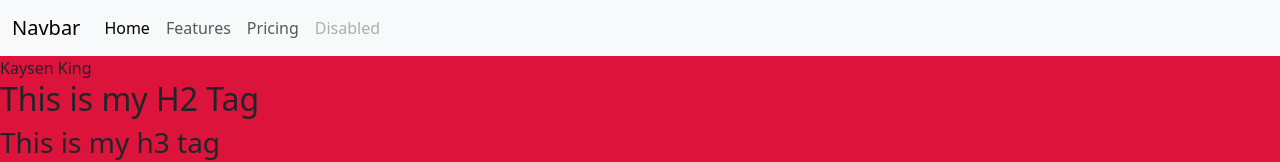
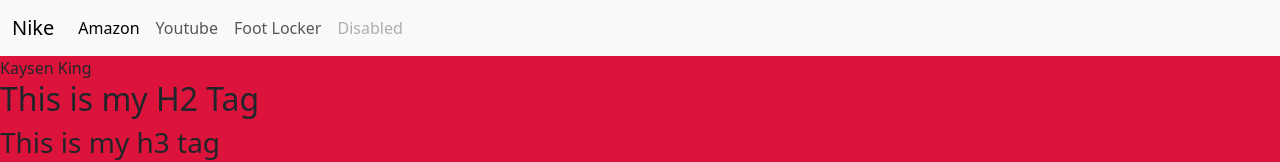
Before and after one commit to Kaysen668/kaysen-king, a plain HTML site: page index.html in a window 1280 px wide. Shown: the top 162 px of the page. Drawn offline with nearby package versions, Linux system fonts and the light colour scheme.

Commit message:
updates to navbar

```diff
--- a/index.html
+++ b/index.html
@@ -16,20 +16,20 @@
 <body>
     <nav class="navbar navbar-expand-lg bg-body-tertiary">
         <div class="container-fluid">
-          <a class="navbar-brand" href="#">Navbar</a>
+          <a class="navbar-brand" href="https://www.nike.com">Nike</a>
           <button class="navbar-toggler" type="button" data-bs-toggle="collapse" data-bs-target="#navbarNav" aria-controls="navbarNav" aria-expanded="false" aria-label="Toggle navigation">
             <span class="navbar-toggler-icon"></span>
           </button>
           <div class="collapse navbar-collapse" id="navbarNav">
             <ul class="navbar-nav">
               <li class="nav-item">
-                <a class="nav-link active" aria-current="page" href="#">Home</a>
+                <a class="nav-link active" aria-current="page" href="https://www.amazon.com">Amazon</a>
               </li>
               <li class="nav-item">
-                <a class="nav-link" href="#">Features</a>
+                <a class="nav-link" href="https://www.youtube.com">Youtube</a>
               </li>
               <li class="nav-item">
-                <a class="nav-link" href="#">Pricing</a>
+                <a class="nav-link" href="https://www.footlocker.com">Foot Locker</a>
               </li>
               <li class="nav-item">
                 <a class="nav-link disabled" aria-disabled="true">Disabled</a>
```
